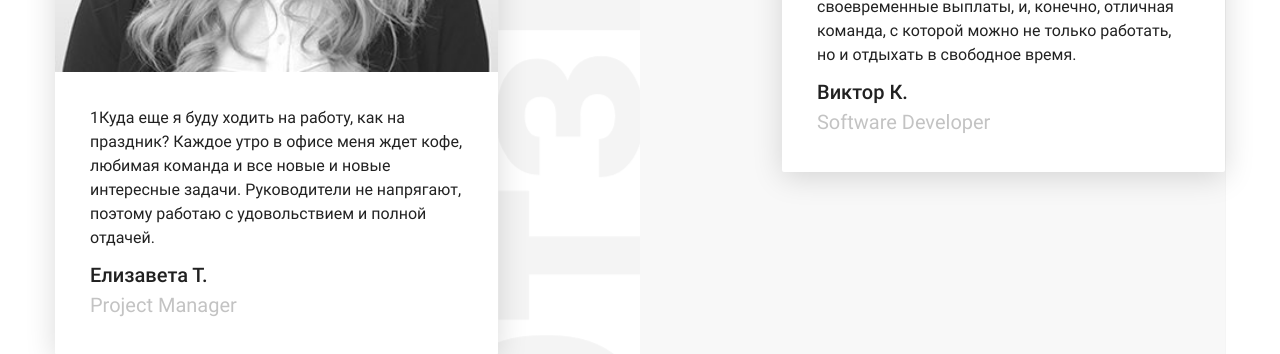
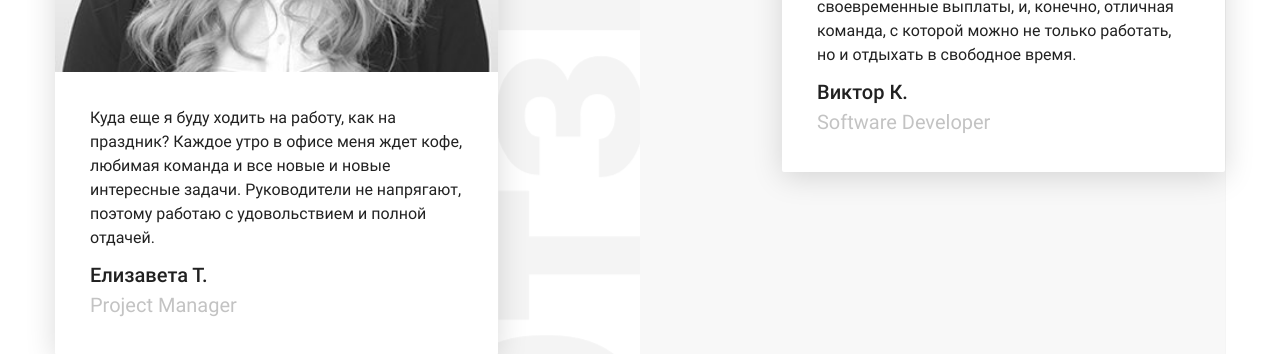
Before and after one commit to ilyafreshcode/freshcodeit.github.io, a Jekyll site: the page built from _pages/review.html, in a window 1280 px wide and 900 px high, scrolled down 845 px. Shown: the part 151-505 px from the top of the window. Built offline with Jekyll 4.4.1, drawn with Linux system fonts in a browser that asks for light colours.

Commit message:
Update from 2017-08-02T09:28

```diff
--- a/_data/review.json
+++ b/_data/review.json
@@ -1 +1 @@
-{"title":"Отзывы сотрудников","reviews":[{"text":"1Куда еще я буду ходить на работу, как на праздник? Каждое утро в офисе меня ждет кофе, любимая команда и все новые и новые интересные задачи. Руководители не напрягают, поэтому работаю с удовольствием и полной отдачей.","name":"Елизавета Т.","title":"Project Manager","img":"/images/troyanova.jpg"},{"text":"FreshCode - это уютный офис расположенный в центре, адекватное руководство, своевременные выплаты, и, конечно, отличная команда, с которой можно не только работать, но и отдыхать в свободное время.","name":"Виктор К.","title":"Software Developer","img":"/images/krasnogorskui.png"},{"text":"Я рад, что решился прийти на собеседование и попал в эту дружную команду. Здесь я получил незаменимый опыт, ценные связи и хорошую зарплату.","name":"Николай Г.","title":"Project Manager","img":"/images/gonchar.png"},{"text":"Еще на собеседовании я поняла, что мне здесь понравится. Приветливые, позитивные ребята в команде, уютный офис, хорошая техника. Что еще нужно для счастья начинающему программисту?","name":"Юлия Л.","title":"Software Developer","img":"/images/logvinovaU.png"}]}
+{"title":"Отзывы сотрудников","reviews":[{"text":"Куда еще я буду ходить на работу, как на праздник? Каждое утро в офисе меня ждет кофе, любимая команда и все новые и новые интересные задачи. Руководители не напрягают, поэтому работаю с удовольствием и полной отдачей.","name":"Елизавета Т.","title":"Project Manager","img":"/images/troyanova.jpg"},{"text":"FreshCode - это уютный офис расположенный в центре, адекватное руководство, своевременные выплаты, и, конечно, отличная команда, с которой можно не только работать, но и отдыхать в свободное время.","name":"Виктор К.","title":"Software Developer","img":"/images/krasnogorskui.png"},{"text":"Я рад, что решился прийти на собеседование и попал в эту дружную команду. Здесь я получил незаменимый опыт, ценные связи и хорошую зарплату.","name":"Николай Г.","title":"Project Manager","img":"/images/gonchar.png"},{"text":"Еще на собеседовании я поняла, что мне здесь понравится. Приветливые, позитивные ребята в команде, уютный офис, хорошая техника. Что еще нужно для счастья начинающему программисту?","name":"Юлия Л.","title":"Software Developer","img":"/images/logvinovaU.png"}]}
```
